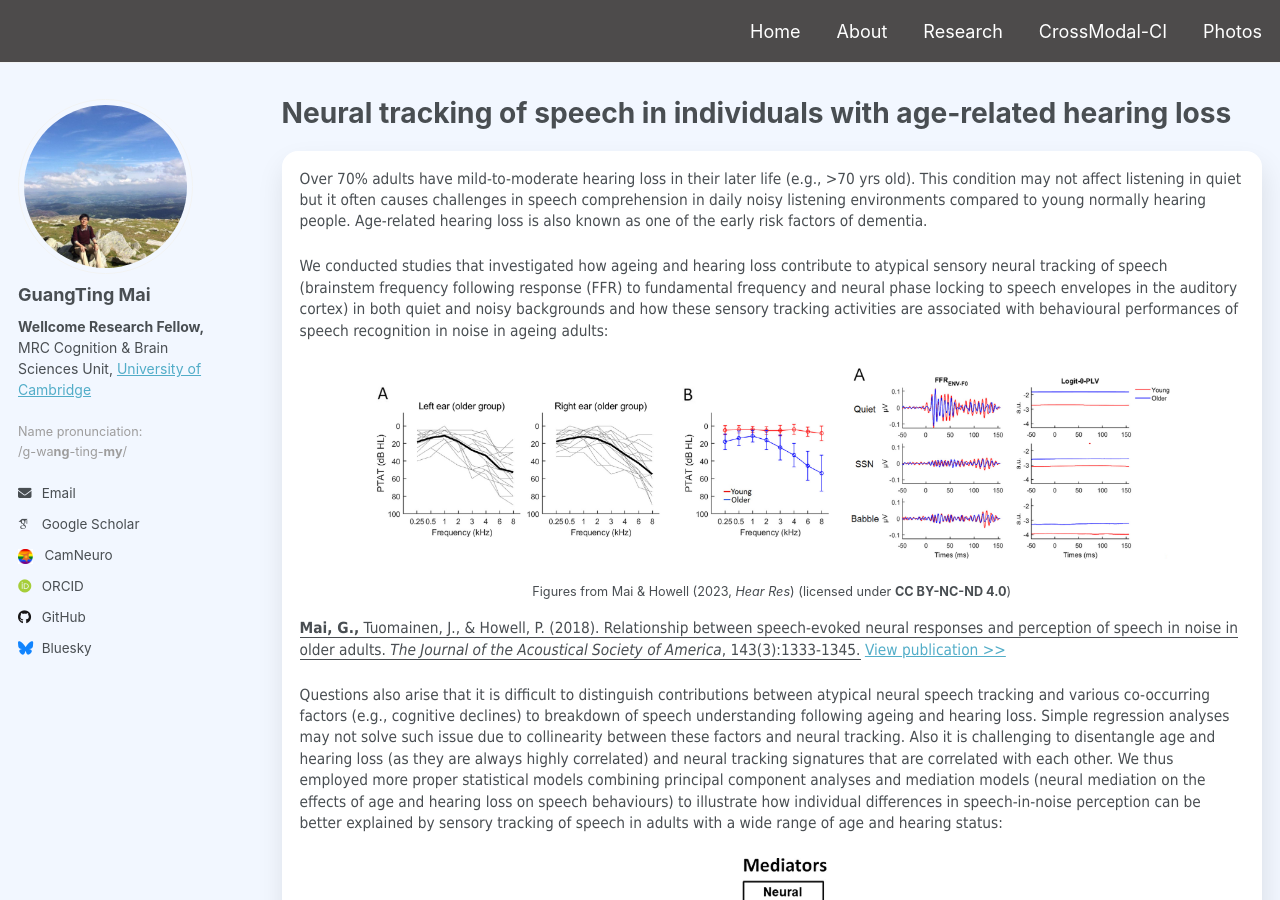
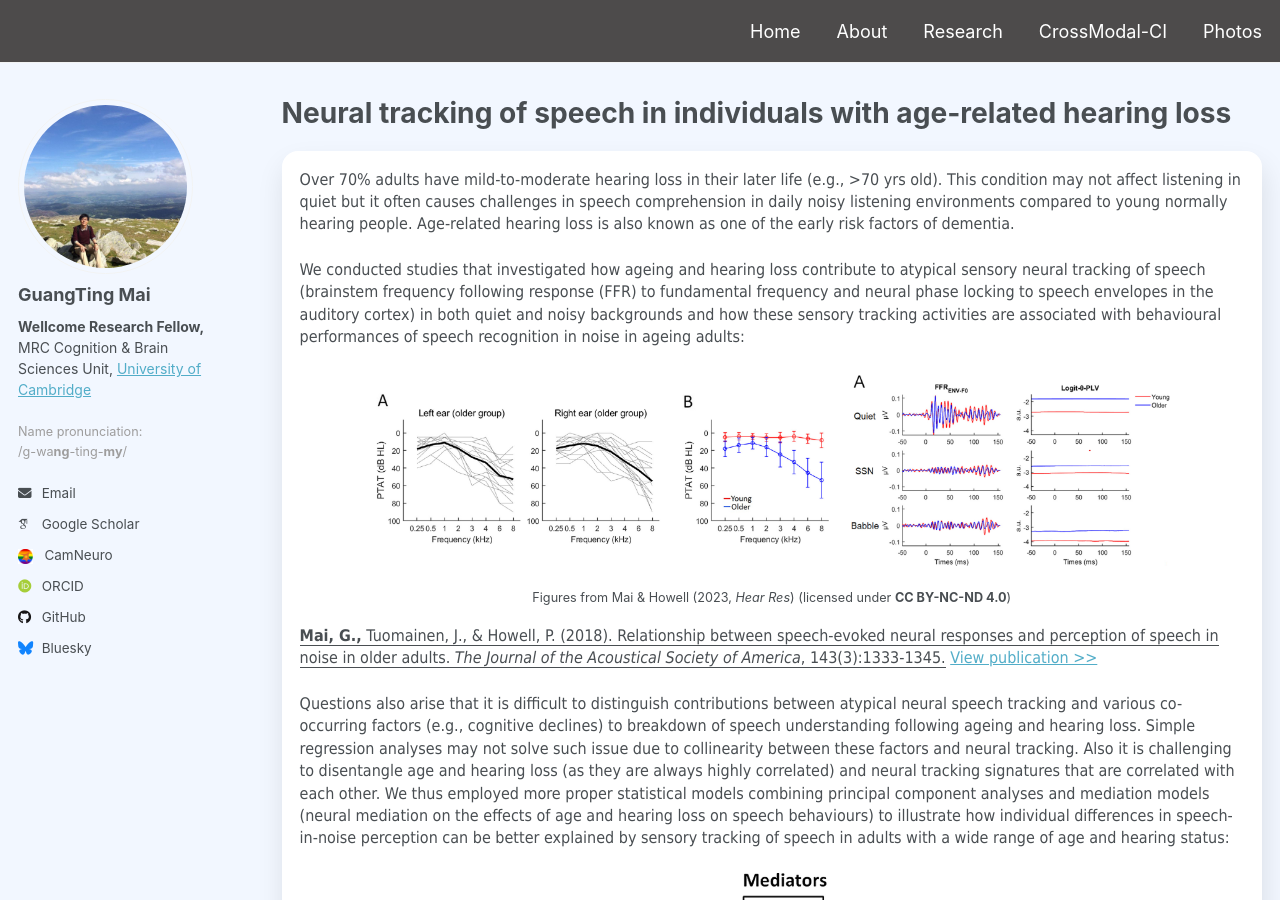
Before and after one commit to guangtingmai/guangtingmai.github.io, a Jekyll site: the page built from _pages/neuraltrack-hearingloss.html, in a window 1280 px wide and 900 px high. Built offline with Jekyll 4.4.1, drawn with Linux system fonts in a browser that asks for light colours; some web fonts are replaced.

Commit message:
Update neuraltrack-hearingloss.html

```diff
--- a/_pages/neuraltrack-hearingloss.html
+++ b/_pages/neuraltrack-hearingloss.html
@@ -4,11 +4,11 @@ title: "Neural tracking of speech in individuals with age-related hearing loss"
 permalink: /neuraltrack-hearingloss/
 author_profile: true
 ---
-<p><div class="white-frame"><span style="font-size: 11.5pt;font-family: Tahoma;line-height: 1.4;display: block;margin-bottom: 0.1vh">Over 70% adults have mild-to-moderate hearing loss in their
+<p><div class="white-frame"><span style="font-size: 12pt;font-family: Tahoma;line-height: 1.4;display: block;margin-bottom: 0.1vh">Over 70% adults have mild-to-moderate hearing loss in their
   later life (e.g., >70 yrs old). This condition may not affect listening in quiet but it often causes challenges in speech comprehension in
   daily noisy listening environments compared to young normally hearing people. Age-related hearing loss is also known as one of the early
   risk factors of dementia.</span></p>
-<p><span style="font-size: 11.5pt;font-family: Tahoma;line-height: 1.4;display: block;margin-bottom: 0.1vh">We conducted studies that investigated how ageing and hearing
+<p><span style="font-size: 12pt;font-family: Tahoma;line-height: 1.4;display: block;margin-bottom: 0.1vh">We conducted studies that investigated how ageing and hearing
   loss contribute to atypical sensory neural tracking of speech (brainstem frequency following response (FFR) to fundamental frequency and neural
   phase locking to speech envelopes in the auditory cortex) in both quiet and noisy backgrounds and how these sensory tracking activities are
   associated with behavioural performances of speech recognition in noise in ageing adults:</span></p>
@@ -17,8 +17,8 @@ author_profile: true
   <img src="https://guangtingmai.github.io/images/HearRes2.png" width="35%">
 </p>
 <p style="text-align:center;font-size:9.5pt;line-height:1.4;display: block;">Figures from Mai & Howell (2023, <i>Hear Res</i>) (licensed under <strong>CC BY-NC-ND 4.0</strong>)</p>
-<p><span style="font-size: 11.5pt;font-family: Tahoma;line-height: 1.4;display: block;margin-bottom: 0.1vh"><u><strong>Mai, G.,</strong> Tuomainen, J., & Howell, P. (2018). Relationship between speech-evoked neural responses and perception of speech in noise in older adults. <i>The Journal of the Acoustical Society of America</i>, 143(3):1333-1345.</u> <a href="https://pubs.aip.org/asa/jasa/article-abstract/143/3/1333/609610/Relationship-between-speech-evoked-neural?redirectedFrom=fulltext">View publication >></a></span></p>
-<p><span style="font-size: 11.5pt;font-family: Tahoma;line-height: 1.4;display: block;margin-bottom: 0.1vh">Questions also arise that it is difficult to distinguish
+<p><span style="font-size: 12pt;font-family: Tahoma;line-height: 1.4;display: block;margin-bottom: 0.1vh"><u><strong>Mai, G.,</strong> Tuomainen, J., & Howell, P. (2018). Relationship between speech-evoked neural responses and perception of speech in noise in older adults. <i>The Journal of the Acoustical Society of America</i>, 143(3):1333-1345.</u> <a href="https://pubs.aip.org/asa/jasa/article-abstract/143/3/1333/609610/Relationship-between-speech-evoked-neural?redirectedFrom=fulltext">View publication >></a></span></p>
+<p><span style="font-size: 12pt;font-family: Tahoma;line-height: 1.4;display: block;margin-bottom: 0.1vh">Questions also arise that it is difficult to distinguish
   contributions between atypical neural speech tracking and various co-occurring factors (e.g., cognitive declines) to breakdown of speech understanding following
   ageing and hearing loss. Simple regression analyses may not solve such issue due to collinearity between these factors and neural tracking. Also it is challenging
   to disentangle age and hearing loss (as they are always highly correlated) and neural tracking signatures that are correlated with each other. We thus employed
@@ -29,10 +29,10 @@ author_profile: true
   <img src="https://guangtingmai.github.io/images/HearRes3.png" width="38%">
 </p>
 <p style="text-align:center;font-size:9.5pt;line-height:1.4;display: block;">Figure from Mai & Howell (2023, <i>Hear Res</i>) (licensed under <strong>CC BY-NC-ND 4.0</strong>)</p>
-<p><span style="font-size: 11.5pt;font-family: Tahoma;line-height: 1.4;display: block;margin-bottom: 0.1vh"><u><strong>Mai, G.,</strong> & Howell, P. (2023). The possible role of early-stage phase-locked neural activities in speech-in-noise perception in human adults across age and hearing loss. <i>Hearing Research</i>, 427:108647.</u> <a href="https://www.sciencedirect.com/science/article/pii/S0378595522002155">View publication >></a></span></div></p>
+<p><span style="font-size: 12pt;font-family: Tahoma;line-height: 1.4;display: block;margin-bottom: 0.1vh"><u><strong>Mai, G.,</strong> & Howell, P. (2023). The possible role of early-stage phase-locked neural activities in speech-in-noise perception in human adults across age and hearing loss. <i>Hearing Research</i>, 427:108647.</u> <a href="https://www.sciencedirect.com/science/article/pii/S0378595522002155">View publication >></a></span></div></p>
 
 <p><div class="white-frame"><span style="font-size: 14pt;font-family: Tahoma;line-height: 1.4;display: block;margin-bottom: 0.1vh"><strong>Neuroplasticity of speech in noise in people with age-related hearing loss</strong></span></p>
-<p><span style="font-size: 11.5pt;font-family: Tahoma;line-height: 1.4;display: block;margin-bottom: 0.1vh">We studied functional changes over time in temporal and
+<p><span style="font-size: 12pt;font-family: Tahoma;line-height: 1.4;display: block;margin-bottom: 0.1vh">We studied functional changes over time in temporal and
   frontal cortices using fNIRS in ageing adults with mild-to-moderate hearing loss following a training program of speech recognition under noisy
   backgrounds. We illustrated promising success in observing neuroplasticity via fNIRS where we recorded significant improvements in brain
   functions during speech-in-noise perception:</span></p>
@@ -40,4 +40,4 @@ author_profile: true
   <img src="https://guangtingmai.github.io/images/braintop.png" width="58%">
 </p>
 <p style="text-align:center;font-size:9.5pt;line-height:1.4;display: block;">Figure from Mai et al. (2024, <i>Brain Topogr</i>) (licensed under <strong>CC BY 4.0</strong>)</p>
-<p><span style="font-size: 11.5pt;font-family: Tahoma;line-height: 1.4;display: block;margin-bottom: 0.1vh"><u><strong>Mai, G.</strong>, Jiang, Z., Wang, X., Tachtsidis, I., & Howell, P. (2024). Neuroplasticity of speech-in-noise processing in older adults assessed by functional near-infrared spectroscopy (fNIRS). <i>Brain Topography</i>, 37(6):1139-1157.</u> <a href="https://link.springer.com/article/10.1007/s10548-024-01070-2">View publication >></a></span></div></p>
+<p><span style="font-size: 12pt;font-family: Tahoma;line-height: 1.4;display: block;margin-bottom: 0.1vh"><u><strong>Mai, G.</strong>, Jiang, Z., Wang, X., Tachtsidis, I., & Howell, P. (2024). Neuroplasticity of speech-in-noise processing in older adults assessed by functional near-infrared spectroscopy (fNIRS). <i>Brain Topography</i>, 37(6):1139-1157.</u> <a href="https://link.springer.com/article/10.1007/s10548-024-01070-2">View publication >></a></span></div></p>
```
